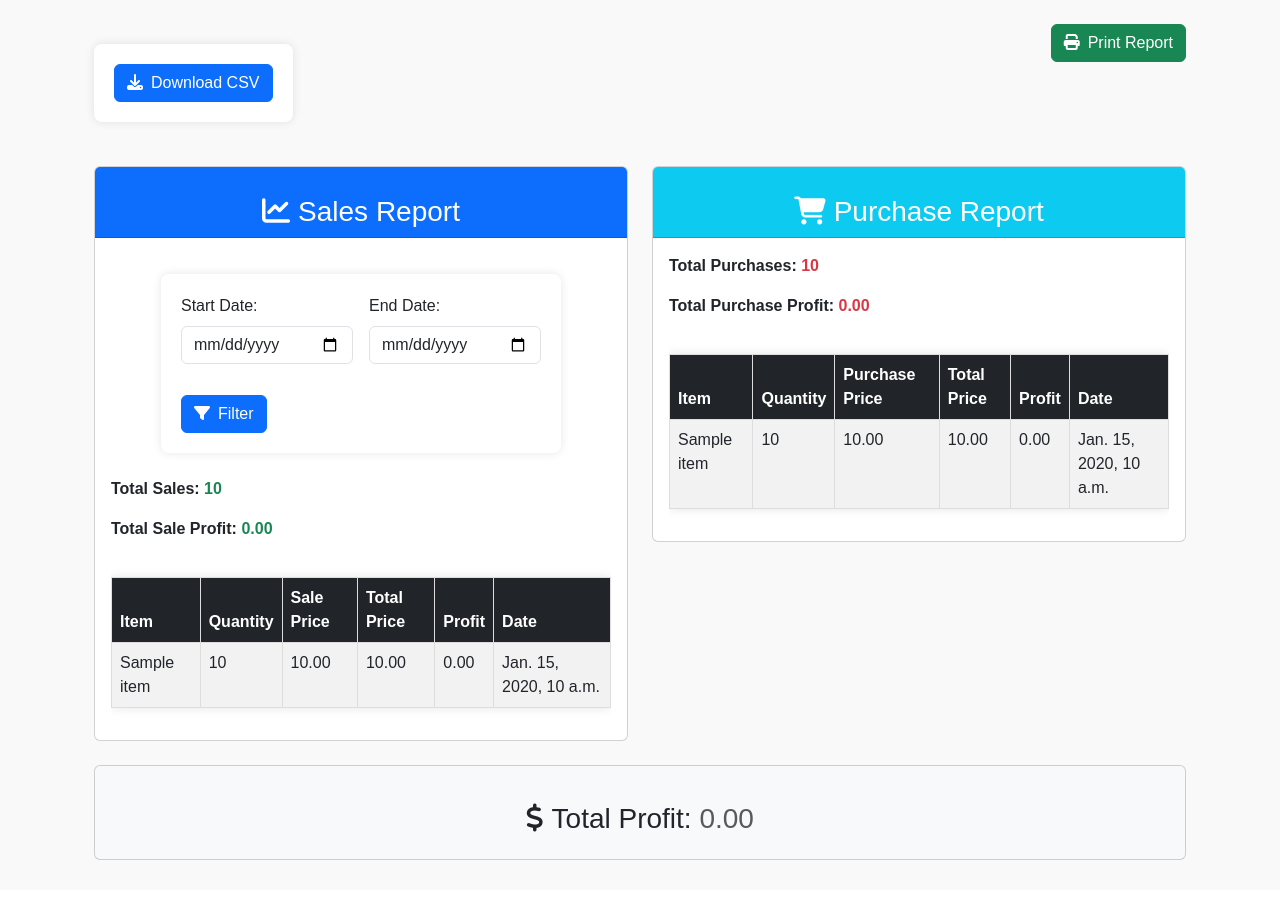
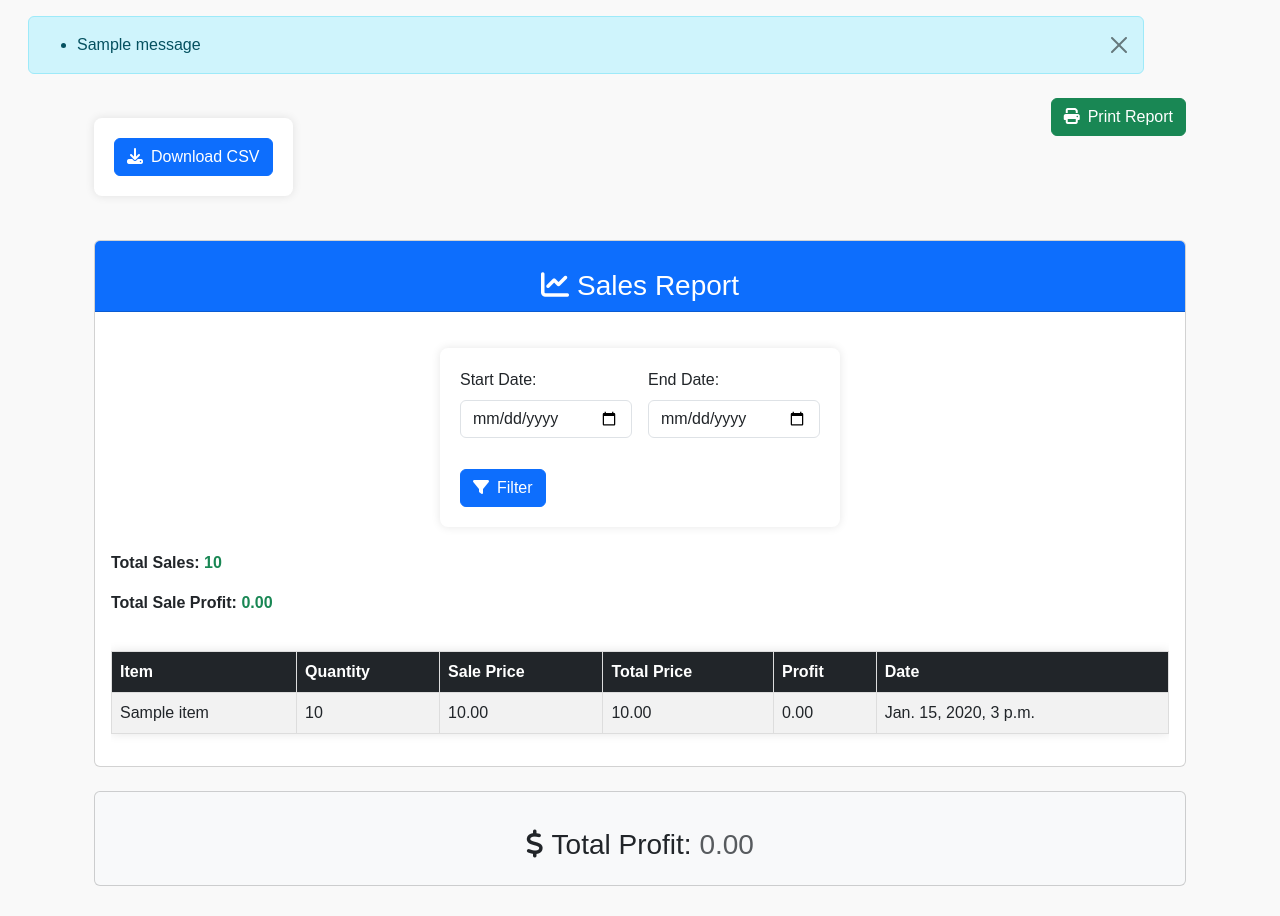
Before and after one commit to nasirabbas827/stationary, a Django app: page /report/ in a window 1280 px wide. Shown: the part 66-982 px from the top of the page. Before the commit the page ends 926 px from the top, so only its background shows below. Run offline with Django 4.2, Linux system fonts and the light colour scheme; a user stored in the database is signed in; tables that the repository leaves empty hold one stand-in row (values such as "Sample post"); one stand-in notice (Sample message) is shown.

Commit message:
Final Code after salman viva update

```diff
--- a/myapp/views.py
+++ b/myapp/views.py
@@ -73,23 +73,19 @@ def logout_view(request):
     return redirect('index')
 
 
+from django.shortcuts import render
+from django.contrib.auth.decorators import login_required
+from django.http import HttpResponse
 from datetime import datetime
 from django.db.models import Sum
-
-from datetime import datetime
-from django.db.models import Sum
-
-from datetime import datetime
-from django.db.models import Sum
+import csv
+from .models import Sale
 
 @login_required
 def report_view(request):
-    # Initialize empty lists for reports and profit
+    # Initialize empty list for sales and profit
     sales = []
-    purchases = []
-    profit = 0
     total_sale_profit = 0
-    total_purchase_profit = 0
 
     # Default date range (last 30 days)
     start_date = request.GET.get('start_date', None)
@@ -103,49 +99,35 @@ def report_view(request):
             start_date = None
             end_date = None
 
-    # Query based on date range
+    # Query sales based on date range
     if start_date and end_date:
         sales = Sale.objects.filter(date__range=[start_date, end_date])
-        purchases = Purchase.objects.filter(date__range=[start_date, end_date])
     else:
         sales = Sale.objects.all()
-        purchases = Purchase.objects.all()
 
-    # Calculate total sales and purchases
+    # Calculate total sales
     total_sales = sales.aggregate(total=Sum('total_price'))['total'] or 0
-    total_purchases = purchases.aggregate(total=Sum('total_price'))['total'] or 0
-    profit = total_sales - total_purchases
 
-    # Calculate profit for each sale and purchase, and calculate total profit for sales and purchases
+    # Calculate profit for each sale
     for sale in sales:
         sale.profit = (sale.sale_price - sale.item.price) * sale.quantity
         total_sale_profit += sale.profit
 
-    for purchase in purchases:
-        purchase.profit = (purchase.item.price - purchase.purchase_price) * purchase.quantity
-        total_purchase_profit += purchase.profit
-
-    # Total profit (Sale Profit + Purchase Profit)
-    total_profit = total_sale_profit + total_purchase_profit
+    # Total profit is now only from sales
+    total_profit = total_sale_profit
 
     # If no records found, show a message
-    no_records_message = "No records found for the selected date range." if not sales and not purchases else ""
+    no_records_message = "No sales records found for the selected date range." if not sales else ""
 
     context = {
         'sales': sales,
-        'purchases': purchases,
         'total_sales': total_sales,
-        'total_purchases': total_purchases,
-        'profit': profit,
         'total_sale_profit': total_sale_profit,
-        'total_purchase_profit': total_purchase_profit,
         'total_profit': total_profit,
         'no_records_message': no_records_message,
     }
 
     return render(request, 'report.html', context)
-
-
 
 @login_required
 def download_csv(request):
@@ -153,10 +135,10 @@ def download_csv(request):
     end_date = request.POST.get('end_date', None)
 
     response = HttpResponse(content_type='text/csv')
-    response['Content-Disposition'] = 'attachment; filename="report.csv"'
+    response['Content-Disposition'] = 'attachment; filename="sales_report.csv"'
 
     writer = csv.writer(response)
-    writer.writerow(['Type', 'Item', 'Quantity', 'Price', 'Total Price', 'Date'])
+    writer.writerow(['Type', 'Item', 'Quantity', 'Sale Price', 'Total Price', 'Profit', 'Date'])
 
     if start_date and end_date:
         try:
@@ -168,17 +150,17 @@ def download_csv(request):
 
     if start_date and end_date:
         sales = Sale.objects.filter(date__range=[start_date, end_date])
-        purchases = Purchase.objects.filter(date__range=[start_date, end_date])
     else:
         sales = Sale.objects.all()
-        purchases = Purchase.objects.all()
 
-    # Write sales to CSV
+    # Calculate total sale profit for the CSV
+    total_sale_profit = 0
     for sale in sales:
-        writer.writerow(['Sale', sale.item.name, sale.quantity, sale.sale_price, sale.total_price, sale.date])
+        profit = (sale.sale_price - sale.item.price) * sale.quantity
+        total_sale_profit += profit
+        writer.writerow(['Sale', sale.item.name, sale.quantity, sale.sale_price, sale.total_price, profit, sale.date])
 
-    # Write purchases to CSV
-    for purchase in purchases:
-        writer.writerow(['Purchase', purchase.item.name, purchase.quantity, purchase.purchase_price, purchase.total_price, purchase.date])
+    # Add a row for total sale profit
+    writer.writerow(['', '', '', '', 'Total Sale Profit', total_sale_profit, ''])
 
     return response
--- a/myproject/settings.py
+++ b/myproject/settings.py
@@ -106,7 +106,7 @@ AUTH_PASSWORD_VALIDATORS = [
 
 LANGUAGE_CODE = 'en-us'
 
-TIME_ZONE = 'UTC'
+TIME_ZONE = 'Asia/Karachi'
 
 USE_I18N = True
 
--- a/templates/base.html
+++ b/templates/base.html
@@ -182,7 +182,18 @@
             </div>
         </div>
     </nav>
-
+<div class="container m-3">
+    {% if messages %}
+                        <div class="alert alert-info alert-dismissible fade show" role="alert">
+                            <ul class="mb-0">
+                                {% for message in messages %}
+                                    <li{% if message.tags %} class="{{ message.tags }}"{% endif %}>{{ message }}</li>
+                                {% endfor %}
+                            </ul>
+                            <button type="button" class="btn-close" data-bs-dismiss="alert" aria-label="Close"></button>
+                        </div>
+                    {% endif %}
+</div>
     <div class="container mt-4">
         {% block content %}
         {% endblock content %}
--- a/templates/report.html
+++ b/templates/report.html
@@ -1,6 +1,6 @@
 {% extends 'base.html' %}
 
-{% block title %}Report{% endblock title %}
+{% block title %}Sales Report{% endblock title %}
 
 {% block content %}
 <div class="container mt-4">
@@ -23,8 +23,8 @@
     </div>
 
     <div class="row">
-        <!-- Left Side: Sales Report -->
-        <div class="col-md-6 mb-4">
+        <!-- Sales Report -->
+        <div class="col-md-12 mb-4">
             <div class="card">
                 <div class="card-header bg-primary text-white">
                     <h3 class="card-title mb-0"><i class="fas fa-chart-line me-2"></i>Sales Report</h3>
@@ -59,7 +59,7 @@
                                         <th>Quantity</th>
                                         <th>Sale Price</th>
                                         <th>Total Price</th>
-                                        <th>Profit</th> <!-- Added Profit column -->
+                                        <th>Profit</th>
                                         <th>Date</th>
                                     </tr>
                                 </thead>
@@ -70,7 +70,7 @@
                                             <td>{{ sale.quantity }}</td>
                                             <td>{{ sale.sale_price }}</td>
                                             <td>{{ sale.total_price }}</td>
-                                            <td>{{ sale.profit }}</td> <!-- Display Profit -->
+                                            <td>{{ sale.profit }}</td>
                                             <td>{{ sale.date }}</td>
                                         </tr>
                                     {% endfor %}
@@ -79,49 +79,6 @@
                         </div>
                     {% else %}
                         <p class="text-muted">No sales records found for the selected period.</p>
-                    {% endif %}
-                </div>
-            </div>
-        </div>
-
-        <!-- Right Side: Purchase Report -->
-        <div class="col-md-6 mb-4">
-            <div class="card">
-                <div class="card-header bg-info text-white">
-                    <h3 class="card-title mb-0"><i class="fas fa-shopping-cart me-2"></i>Purchase Report</h3>
-                </div>
-                <div class="card-body">
-                    {% if purchases %}
-                        <p class="fw-bold">Total Purchases: <span class="text-danger">{{ total_purchases }}</span></p>
-                        <p class="fw-bold">Total Purchase Profit: <span class="text-danger">{{ total_purchase_profit }}</span></p>
-                        <div class="table-responsive">
-                            <table class="table table-striped table-hover">
-                                <thead class="table-dark">
-                                    <tr>
-                                        <th>Item</th>
-                                        <th>Quantity</th>
-                                        <th>Purchase Price</th>
-                                        <th>Total Price</th>
-                                        <th>Profit</th> <!-- Added Profit column -->
-                                        <th>Date</th>
-                                    </tr>
-                                </thead>
-                                <tbody>
-                                    {% for purchase in purchases %}
-                                        <tr>
-                                            <td>{{ purchase.item.name }}</td>
-                                            <td>{{ purchase.quantity }}</td>
-                                            <td>{{ purchase.purchase_price }}</td>
-                                            <td>{{ purchase.total_price }}</td>
-                                            <td>{{ purchase.profit }}</td> <!-- Display Profit -->
-                                            <td>{{ purchase.date }}</td>
-                                        </tr>
-                                    {% endfor %}
-                                </tbody>
-                            </table>
-                        </div>
-                    {% else %}
-                        <p class="text-muted">No purchase records found for the selected period.</p>
                     {% endif %}
                 </div>
             </div>
```
Also changed, not shown: myapp/admin.py (+46 -28 lines), templates/home.html (+3 -38 lines), Itme_images/201_3.png (added), db.sqlite3.
